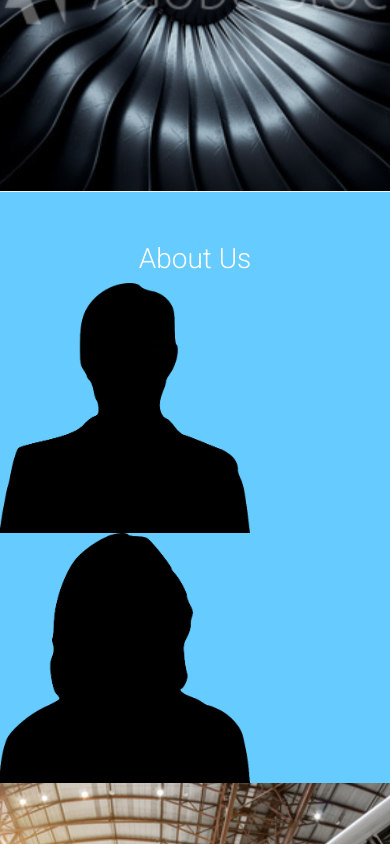
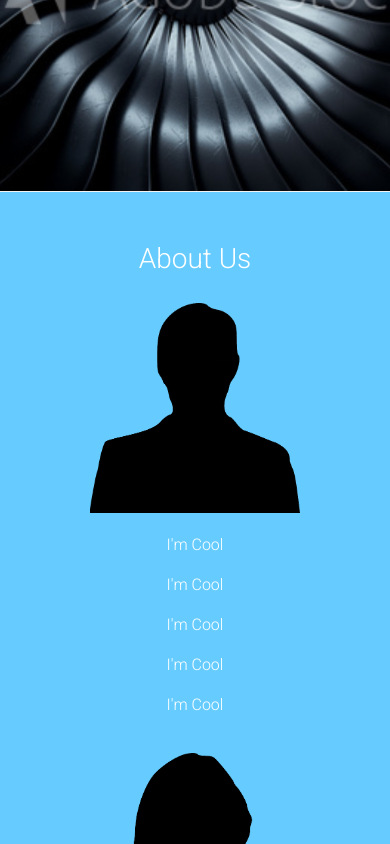
Before and after one commit to clintsearl/eks1, a React (Create React App) app: page / in a window 390 px wide. Shown: the part 1156-2000 px from the top of the page. Built offline with nearby package versions, Linux system fonts and the light colour scheme.

Commit message:
Added temp profile pics and the info section all responsive

```diff
--- a/src/components/About.js
+++ b/src/components/About.js
@@ -1,5 +1,6 @@
 import React from 'react'
 import styled from 'styled-components'
+import './About.css'
 import eric from '../assets/temp-eric.png'
 import anne from '../assets/temp-anne.png'
 
@@ -7,15 +8,33 @@ const Wrapper = styled.div`
     background-color:#66ccff;
     color:white;
     height:100%;
-    padding-top:50px;
+    padding:50px;
+    justify-items: center;
 `
 const Profile = styled.div`
-    display:grid;
+display:grid;
+grid-template-areas: 'picture info info info'
+                    'picture info info info';
 
+              @media (max-width: 700px){
+                  grid-template-areas: 'picture'
+                  'info'
+                  'info'
+                  'info'
+                  'info'
+                  'info';
+                  justify-content:center;
+              }
 `
 const Pic = styled.img`
+grid-area: picture;
+justify-content: center;
     width:250px;
     height:250px;
+    padding:20px;
+`
+const Info = styled.p`
+    grid-area:info;
 `
 function About() {
     return (
@@ -24,9 +43,19 @@ function About() {
             <h3 >About Us</h3>
             <Profile>
                 <Pic src={eric} alt='Photo of Eric'/>
+                <p>I'm Cool</p>
+                <p>I'm Cool</p>
+                <p>I'm Cool</p>
+                <p>I'm Cool</p>
+                <p>I'm Cool</p>
             </Profile>
             <Profile>
                 <Pic src={anne} alt='Photo of Anne'/>
+                <p>I'm Cool</p>
+                <p>I'm Cool</p>
+                <p>I'm Cool</p>
+                <p>I'm Cool</p>
+                <p>I'm Cool</p>
             </Profile>
 
         </Wrapper>
--- a/src/components/Contact.js
+++ b/src/components/Contact.js
@@ -6,7 +6,7 @@ const Wrapper = styled.div`
     background-color:#66ccff;
     max-width:100vw;
     height:100%;
-    padding-top:50px;
+    padding:50px;
 `
 function Contact() {
     return(
--- a/src/index.css
+++ b/src/index.css
@@ -8,19 +8,16 @@
 
 #top, .picWelcome, .picAbout, .picContact{
 
-    min-height: 100%;
     position: relative;
     background-position: center;
     background-size: cover;
     background-repeat: no-repeat;
     justify-content: center;
     background-attachment: fixed;
-
-
 }
 #top{
-background-image: url("./assets/temp1.png");
-height: 100vh;
+    background-image: url("./assets/temp1.png");
+    height: 100vh;
 }
 
 
@@ -36,5 +33,5 @@ height: 100vh;
 }
 .picContact{
     background-image: url('./assets/temp4.png');
-    height: 50vh;
+    height: 80vh;
 }
```
Also changed, not shown: src/components/About.css (added).
